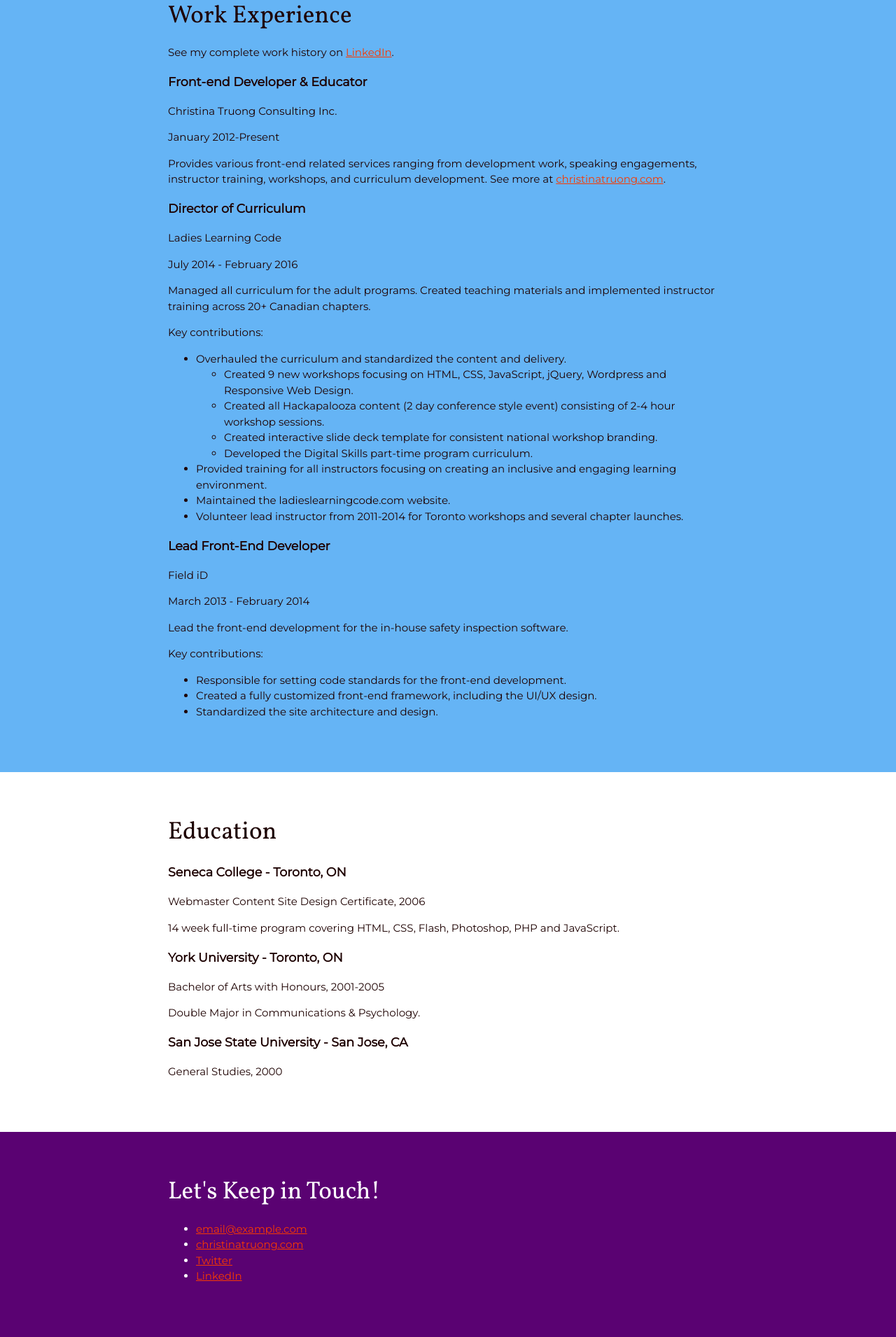
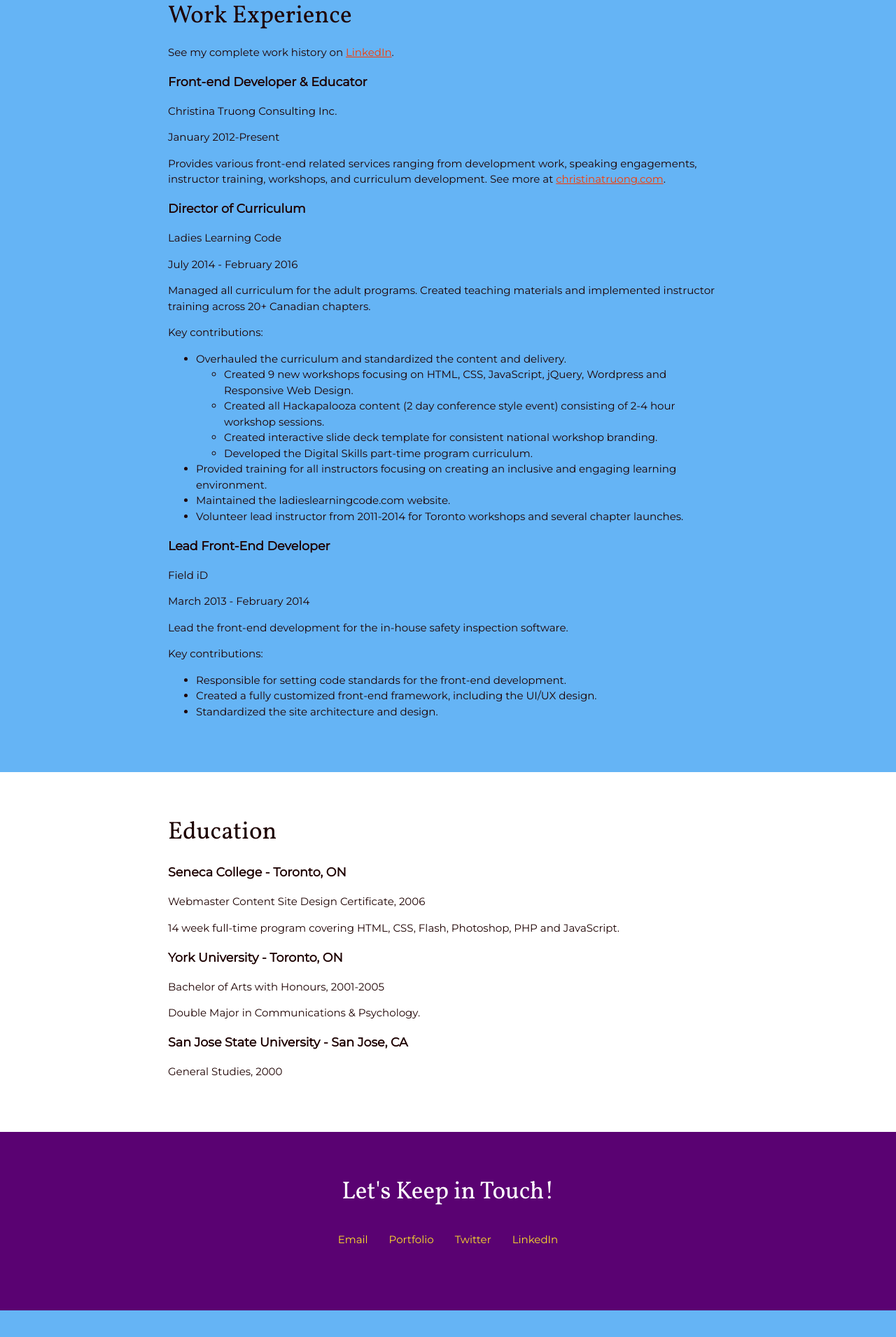
Before and after one commit to lazpz61/resume-for-portfolio, a PHP site: page / in a window 1280 px wide. Shown: the part 1586-3496 px from the top of the page at 70% size. After the commit the page ends 3458 px from the top, so only its background shows below. Run offline with PHP 8.4, Linux system fonts and the light colour scheme.

Commit message:
adding footer styles

```diff
--- a/css/styles.css
+++ b/css/styles.css
@@ -74,6 +74,7 @@
 header {
     background: #BBE5ED;
     color: #800000;
+    text-align: center;
 }
 
  /* Projects Styless
@@ -124,7 +125,21 @@
  /* Contact Styless
  ----------------------------------- */
 
+ .contact-list {
+     list-style-type: none;
+     padding: 0;
+     display: flex;
+     justify-content: center;
+ }
+ .contact-list a {
+     padding: 15px;
+     display: inline-block;
+     text-decoration: none;
+     color: #ffdf2a;
+ }
+
  footer {
      background: #5a0272;
      color: white;
+     text-align: center;
  }
--- a/index.html
+++ b/index.html
@@ -137,11 +137,11 @@
           <h2>Let's Keep in Touch!</h2>
 
           <!-- Social media and contact links. Add or remove any networks. -->
-          <ul>
-            <li><a href="mailto:email@example.com">email@example.com</a></li>
-            <li><a href="http://christinatruong.com" target="_blank">christinatruong.com</a></li>
-            <li><a href="http://twitter.com/christinatruong" target="_blank">Twitter</a></li>
-            <li><a href="#" target="_blank">LinkedIn</a></li>
+          <ul class="contact-list">
+            <li><a href="mailto:lazpz61@gmail.com">Email</a></li>
+            <li><a href="https://lmp-portfolio-of-works.netlify.app/" target="_blank">Portfolio</a></li>
+            <li><a href="https://twitter.com/lazpz61" target="_blank">Twitter</a></li>
+            <li><a href="https://www.linkedin.com/in/lazaro-manuel-perez-09673b52/" target="_blank">LinkedIn</a></li>
           </ul>
       </div>
       </footer>
```
